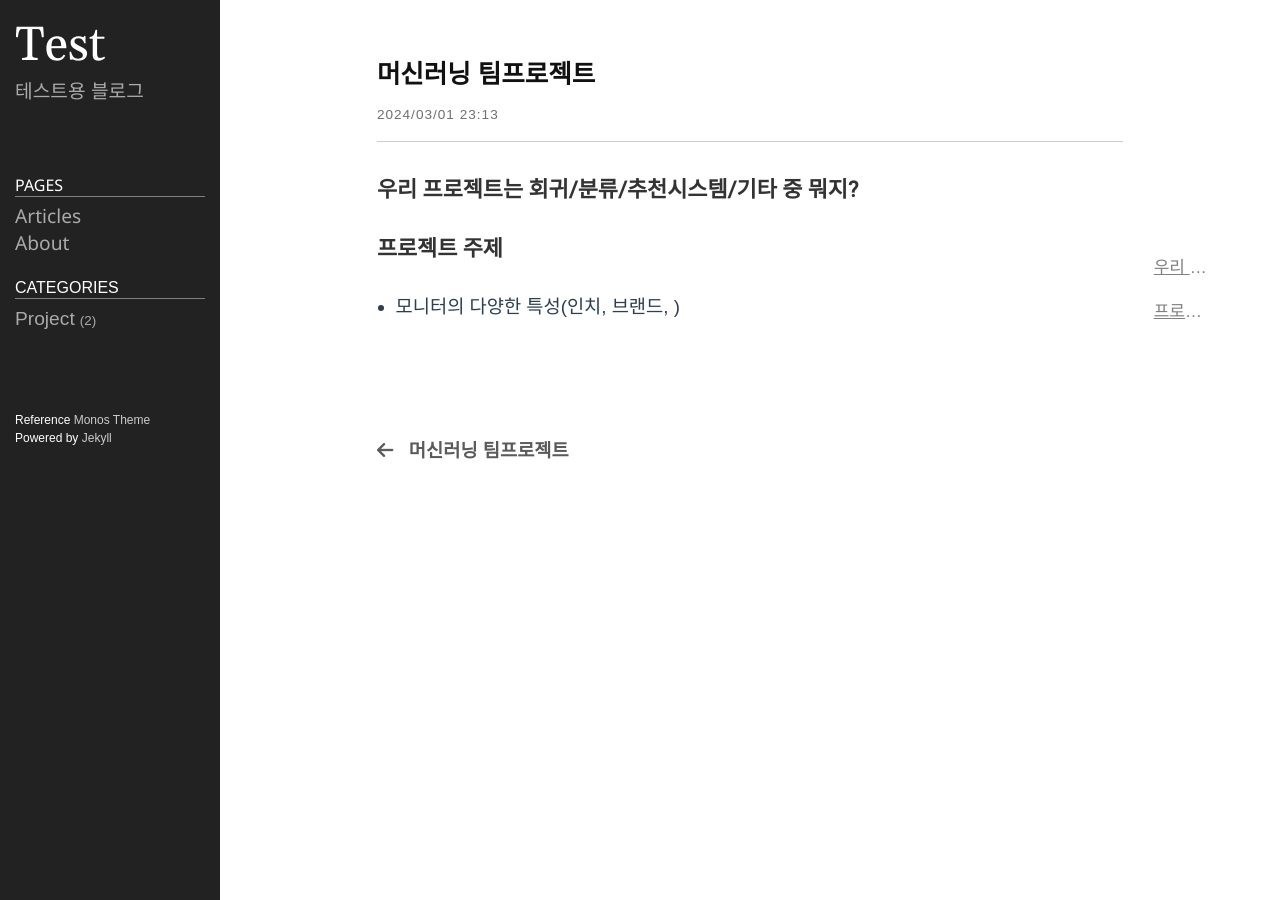
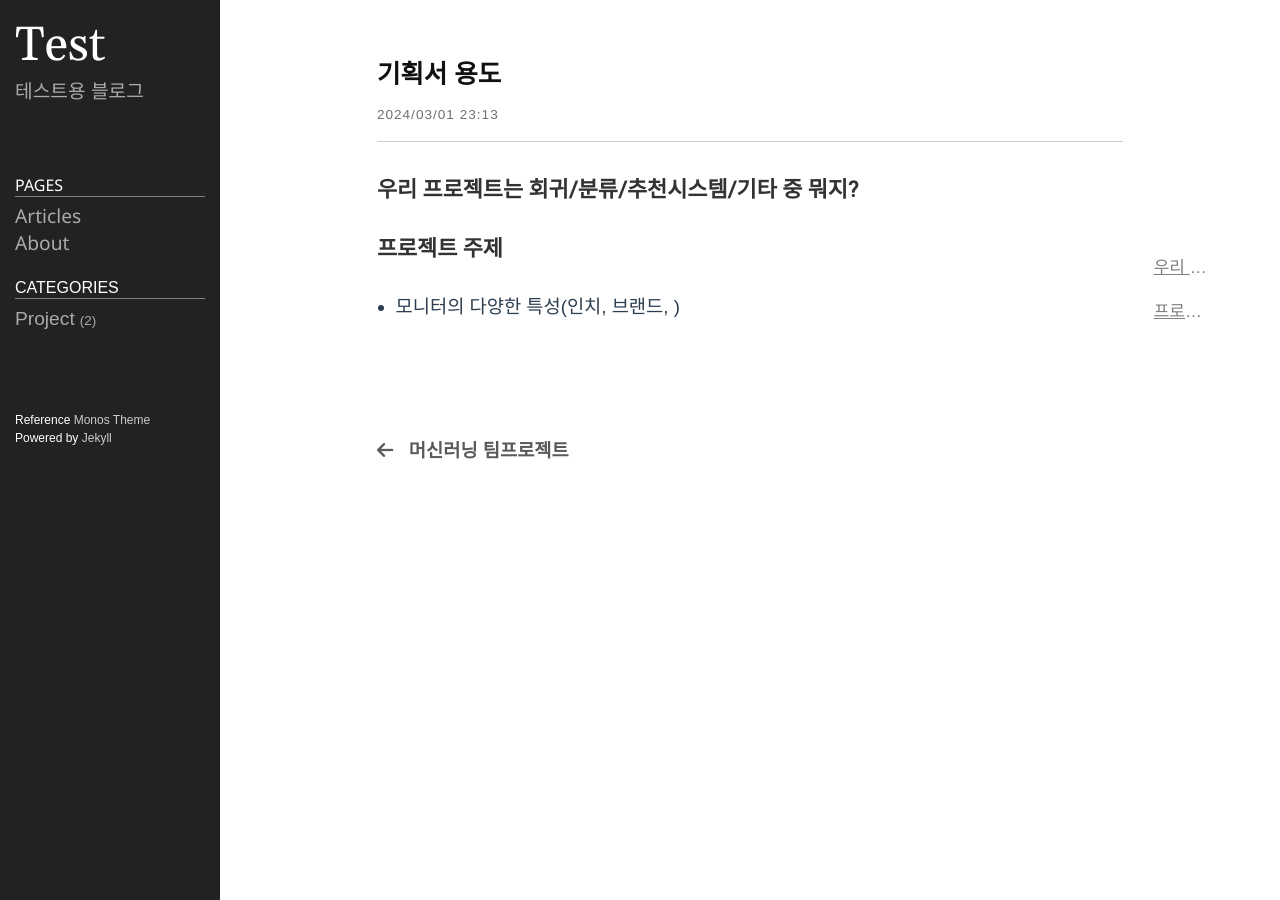
Before and after one commit to DuDuDat/DuDuDat.github.io, a Jekyll site: the page built from _project/2024-03-04-plan.md, in a window 1280 px wide. Built offline with Jekyll 4.4.1, drawn with Linux system fonts in a browser that asks for light colours; nearby versions of some CDN libraries; some web fonts are replaced.

```diff
--- a/Gemfile
+++ b/Gemfile
@@ -20,6 +20,8 @@ end
 
 gem "webrick"
 
+gem "jekyll-paginate"
+
 # Windows and JRuby does not include zoneinfo files, so bundle the tzinfo-data gem
 # and associated library.
 install_if -> { RUBY_PLATFORM =~ %r!mingw|mswin|java! } do
--- a/_project/2024-03-04-day2.md
+++ b/_project/2024-03-04-plan.md
@@ -1,6 +1,6 @@
 ---
 layout: post
-title: 머신러닝 팀프로젝트
+title: 기획서 용도
 date: 2024-03-02 08:13:23 +0900
 category: sample
 ---
```
